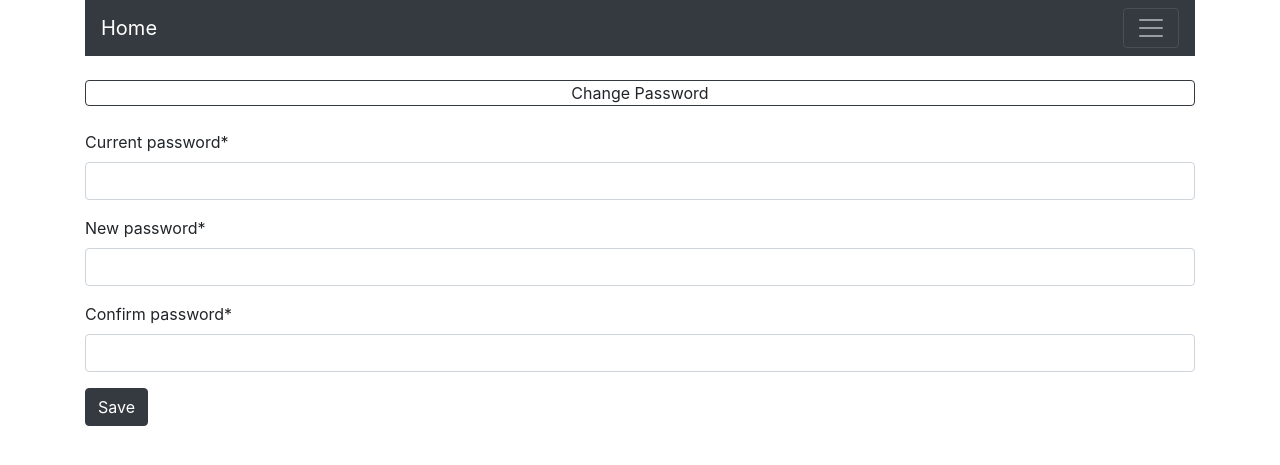
After one commit to zvonakos/currency, a Django app: page /password_change/1/ in a window 1280 px wide. The commit adds this page. Shown: the top 465 px of the page. Run offline with Django 3.2, Linux system fonts and the light colour scheme; a user stored in the database is signed in; data comes from the database, SQL or seed files in the repository; both versions use the stored data as it was after the commit; parts of the project's set-up code (start-up, migrations or seed data) failed here and were passed over; some libraries are stand-ins or nearby versions.

Commit message:
EMAIL commit

```diff
--- a/Currency/settings.py
+++ b/Currency/settings.py
@@ -8,7 +8,7 @@ BASE_DIR = os.path.dirname(os.path.dirname(os.path.abspath(__file__)))
 SECRET_KEY = 'krne$j#+#c&tzxe_x96est8c*63s$9t6wbt=ewi6gih7&dbj)w'
 
 DEBUG = False
-ALLOWED_HOSTS = []
+ALLOWED_HOSTS = ['*']
 
 INSTALLED_APPS = [
     'django.contrib.admin',
--- a/Currency/urls.py
+++ b/Currency/urls.py
@@ -1,4 +1,5 @@
 from django.contrib import admin  # noqa
+from django.contrib.auth.views import PasswordResetCompleteView, PasswordResetConfirmView, PasswordResetDoneView, PasswordResetView  # noqa
 from django.views.generic import TemplateView  # noqa
 from django.conf import settings  # noqa
 from django.urls import include, path  # noqa
@@ -12,6 +13,15 @@ urlpatterns = [
 
     path('account/', include('account.urls')),
     path('rate/', include('rate.urls')),
+    path('password-reset/', PasswordResetView.as_view(
+        template_name='registration/password-reset.html'), name='password_reset'),
+    path('password-reset/done/', PasswordResetDoneView.as_view(
+        template_name='registration/password-reset-done.html'), name='password_reset_done'),
+    path('password-reset-confirm/<uidb64>/<token>/', PasswordResetConfirmView.as_view(
+        template_name='registration/password-reset-conf.html'), name='password_reset_confirm'),
+    path('password-reset-complete/', PasswordResetCompleteView.as_view(
+        template_name='registration/password-reset-complete.html'), name='password_reset_complete'),
+    path('password_change/<int:pk>/', views.ChangePassword.as_view(), name='password_change'),
 ]
 
 
--- a/Currency/views.py
+++ b/Currency/views.py
@@ -1,4 +1,10 @@
+from account.forms import ChangePasswordForm
+from account.models import User
+
+from django.contrib.auth.mixins import LoginRequiredMixin
 from django.shortcuts import render
+from django.urls import reverse_lazy
+from django.views.generic import UpdateView
 
 
 def handler404(request, exception):
@@ -7,3 +13,15 @@ def handler404(request, exception):
 
 def handler500(request):
     return render(request, '500.html', status=500)
+
+
+class ChangePassword(LoginRequiredMixin, UpdateView):
+    template_name = 'password-change.html'
+    model = User
+    success_url = reverse_lazy('index')
+    form_class = ChangePasswordForm
+
+    def get_form_kwargs(self):
+        kwargs = super(ChangePassword, self).get_form_kwargs()
+        kwargs.update({'user': self.request.user})
+        return kwargs
--- /dev/null
+++ b/account/forms.py
@@ -0,0 +1,82 @@
+from account.models import User
+from account.tasks import send_sign_up_email
+
+from django import forms
+
+
+class SignUpForm(forms.ModelForm):
+    password1 = forms.CharField(widget=forms.PasswordInput)
+    password2 = forms.CharField(widget=forms.PasswordInput)
+
+    class Meta:
+        model = User
+        fields = ('email', 'password1', 'password2')
+
+    def clean_email(self):
+        email = self.cleaned_data['email']
+        if User.objects.filter(email=email).exists():
+            raise forms.ValidationError('User with given email exists!')
+        return email
+
+    def clean(self):
+        cleaned_data = super().clean()
+        if not self.errors:
+            if cleaned_data['password1'] != cleaned_data['password2']:
+                raise forms.ValidationError('Passwords do not match!')
+        return cleaned_data
+
+    def save(self, commit=True):
+        instance = super().save(commit=False)
+        instance.username = instance.email
+        instance.is_active = False
+        instance.set_password(self.cleaned_data['password1'])
+        instance.save()
+
+        send_sign_up_email(instance.id)
+        return instance
+
+
+class ChangePasswordForm(forms.ModelForm):
+    current_password = forms.CharField(widget=forms.PasswordInput)
+    new_password = forms.CharField(widget=forms.PasswordInput)
+    confirm_password = forms.CharField(widget=forms.PasswordInput)
+
+    def __init__(self, *args, **kwargs):
+        self.user = kwargs.pop('user')
+
+        super(ChangePasswordForm, self).__init__(*args, **kwargs)
+
+    class Meta:
+        model = User
+        fields = 'current_password', 'new_password', 'confirm_password'
+
+    def clean_new_password(self):
+        new_password = self.cleaned_data['new_password']
+        if not new_password.isalnum():
+            raise forms.ValidationError('The password must contain both numbers and letters!')
+        elif new_password.islower():
+            raise forms.ValidationError('The password must contain at least one uppercase letter!')
+        else:
+            return new_password
+
+    def clean_password(self):
+        password = self.cleaned_data['current_password']
+        if not self.user.check_password(password):
+            raise forms.ValidationError('The password is incorrect!')
+
+            return password
+
+    def clean(self):
+        cleaned_data = super().clean()
+        if not self.errors:
+            if cleaned_data['new_password'] != cleaned_data['confirm_password']:
+                raise forms.ValidationError('Passwords must match!')
+
+        return cleaned_data
+
+    def save(self, commit=True):
+        instance = super().save(commit=False)
+        instance.set_password(self.cleaned_data['new_password'])
+        instance.save()
+
+        return instance
--- /dev/null
+++ b/account/templates/password-change.html
@@ -0,0 +1,13 @@
+{% extends 'base.html' %}
+{% load crispy_forms_filters %}
+
+{% block title %}Change Password{% endblock title %}
+
+{% block content %}
+	<br><div class="d-flex justify-content-center border border-dark rounded">Change Password</div><br>
+    <form method="post">
+	{% csrf_token %}
+	{{ form|crispy }}
+ 		<button class="btn btn-dark" type="submit">Save</button>
+ 	</form>
+{% endblock content %}
--- a/account/templates/registration/login.html
+++ b/account/templates/registration/login.html
@@ -10,4 +10,5 @@
         {{ form|crispy }}
  		<button class="btn btn-dark" type="submit">Login</button>
  	</form>
+    <a class="btn btn-dark" href="{% url 'password_reset' %}">Reset Password</a>
 {% endblock content %}
--- a/account/templates/user-edit.html
+++ b/account/templates/user-edit.html
@@ -10,4 +10,5 @@
  		{{ form|crispy }}
  		<button class="btn btn-dark" type="submit">Save</button>
  	</form>
+	<a class="btn btn-dark" href="{% url 'password_change' pk=request.user.id %}">Change Password</a>
 {% endblock content %}
--- a/account/urls.py
+++ b/account/urls.py
@@ -1,6 +1,6 @@
 from account import views  # noqa
 from django.contrib.auth.views import LoginView, LogoutView  # noqa
-from django.urls import path  # noqa
+from django.urls import path, re_path  # noqa
 
 
 app_name = 'account'
@@ -12,4 +12,6 @@ urlpatterns = [
     path('login/', LoginView.as_view(), name='login'),
     path('logout/', LogoutView.as_view(), name='logout'),
     path('profile/', views.MyProfile.as_view(), name='profile'),
+    path('sign-up/', views.SignUp.as_view(), name='sign-up'),
+    re_path(r'^activate/(?P<uidb64>[0-9A-Za-z_\-]+)/(?P<token>[0-9A-Za-z]{1,13}-[0-9A-Za-z]{1,20})/$', views.Activate.as_view(), name='activate'),
 ]
--- a/templates/parts/navbar.html
+++ b/templates/parts/navbar.html
@@ -28,8 +28,8 @@
  					<a class="nav-link" href="{% url 'account:logout' %}">Logout</a>
  				</li>
  			{% else %}
- 				<li class="nav-item">
- 					<a class="nav-link" href="#">Sign Up</a>
+ 				<li class="nav-item {{ request.path|active:'account:sign-up' }}">
+ 					<a class="nav-link" href="{% url 'account:sign-up' %}">Sign Up</a>
  				</li>
  				<li class="nav-item">
  					<a class="nav-link" href="{% url 'account:login' %}">Login</a>
```
Also changed, not shown: account/tasks.py (+28 -0 lines), account/templates/registration/password-reset-complete.html (added, +18 -0 lines), account/templates/registration/password-reset-conf.html (added, +13 -0 lines), account/templates/registration/password-reset-done.html (added, +7 -0 lines), account/templates/registration/password-reset.html (added, +13 -0 lines), account/templates/registration/password_reset_email.html (added, +14 -0 lines), account/templates/registration/user-sign-up.html (added, +13 -0 lines), account/tokens.py (added, +14 -0 lines), account/views.py (+42 -3 lines), db.sqlite3.
